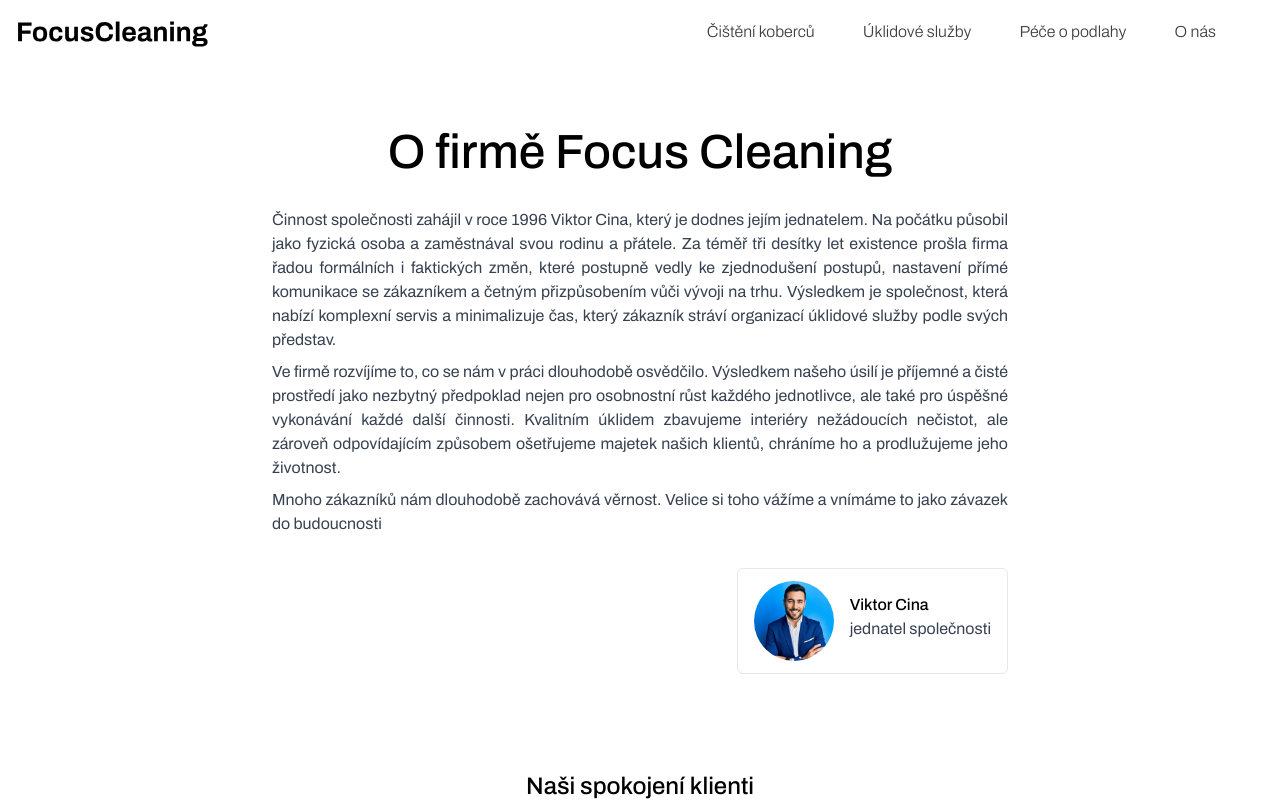
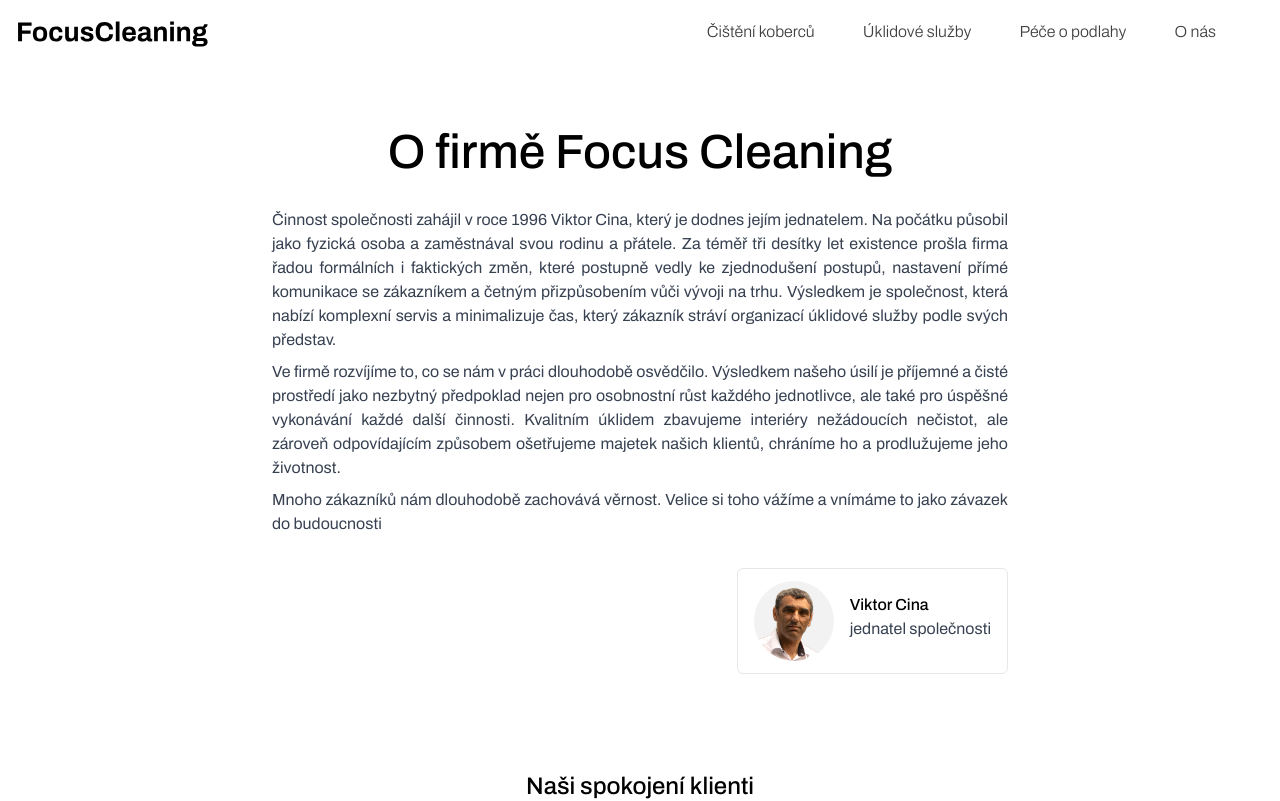
Before and after one commit to vojtacina/weclean, a Next.js app: page /o-nas in a window 1280 px wide. Shown: the top 801 px of the page. Built offline with nearby package versions, Linux system fonts and the light colour scheme.

Commit message:
fix: viktor photo

```diff
--- a/components/fragments/VisitCard.tsx
+++ b/components/fragments/VisitCard.tsx
@@ -10,7 +10,7 @@
     return (
         <div className="border inline-flex items-center max-w-xs rounded-md border-gray-200 px-4 py-3">
             <div className="w-10 h-10 md:w-20 md:h-20 flex-shrink-0 rounded-full relative overflow-hidden">
-                <Image src={"/images/face.jpg"} blurDataURL={"/images/vojta.jpg"} alt="Fotka obličeje Viktora Ciny" fill className='object-cover'/>
+                <Image src={"/images/white-face.png"} blurDataURL={"/images/vojta.jpg"} alt="Fotka obličeje Viktora Ciny" fill className='object-cover w-full h-full'/>
             </div>
             <div className="flex flex-col items-start pl-4 text-left">
                 <div className="font-medium">Viktor Cina</div>
```
Also changed, not shown: public/images/white-face.png (added).
